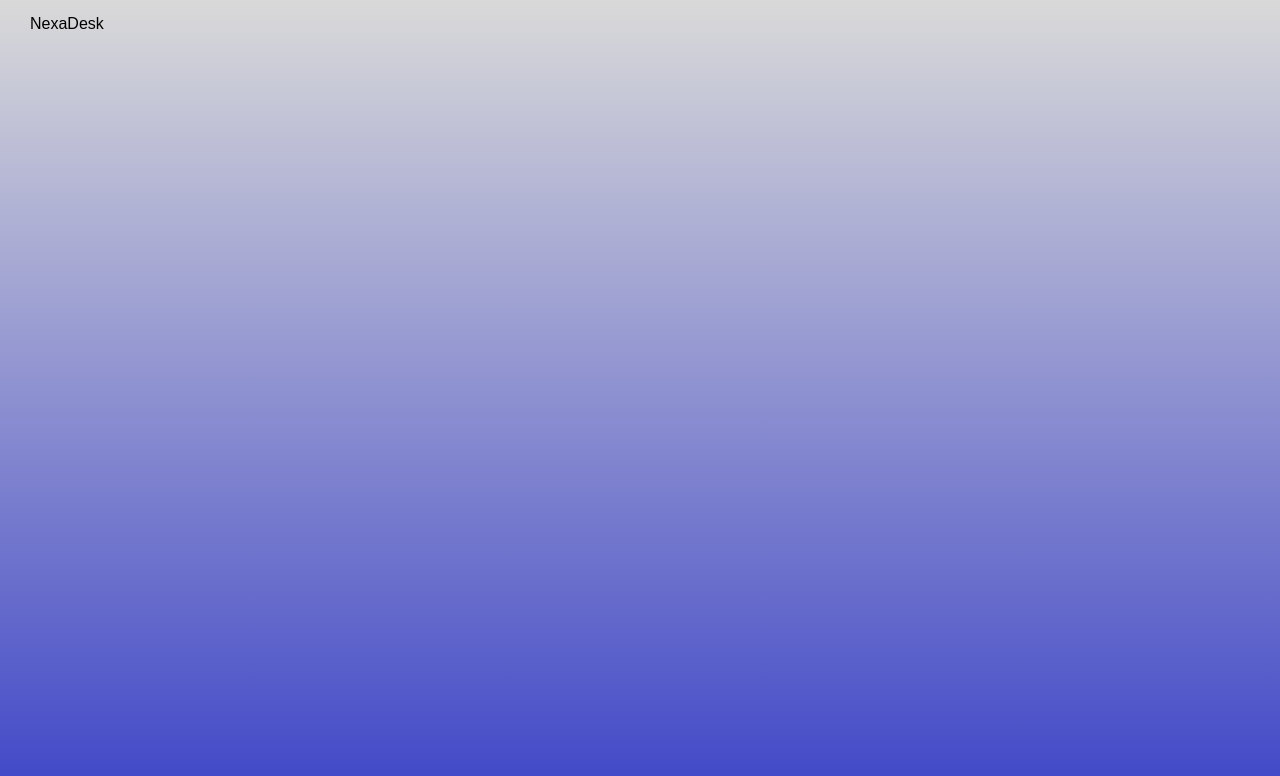
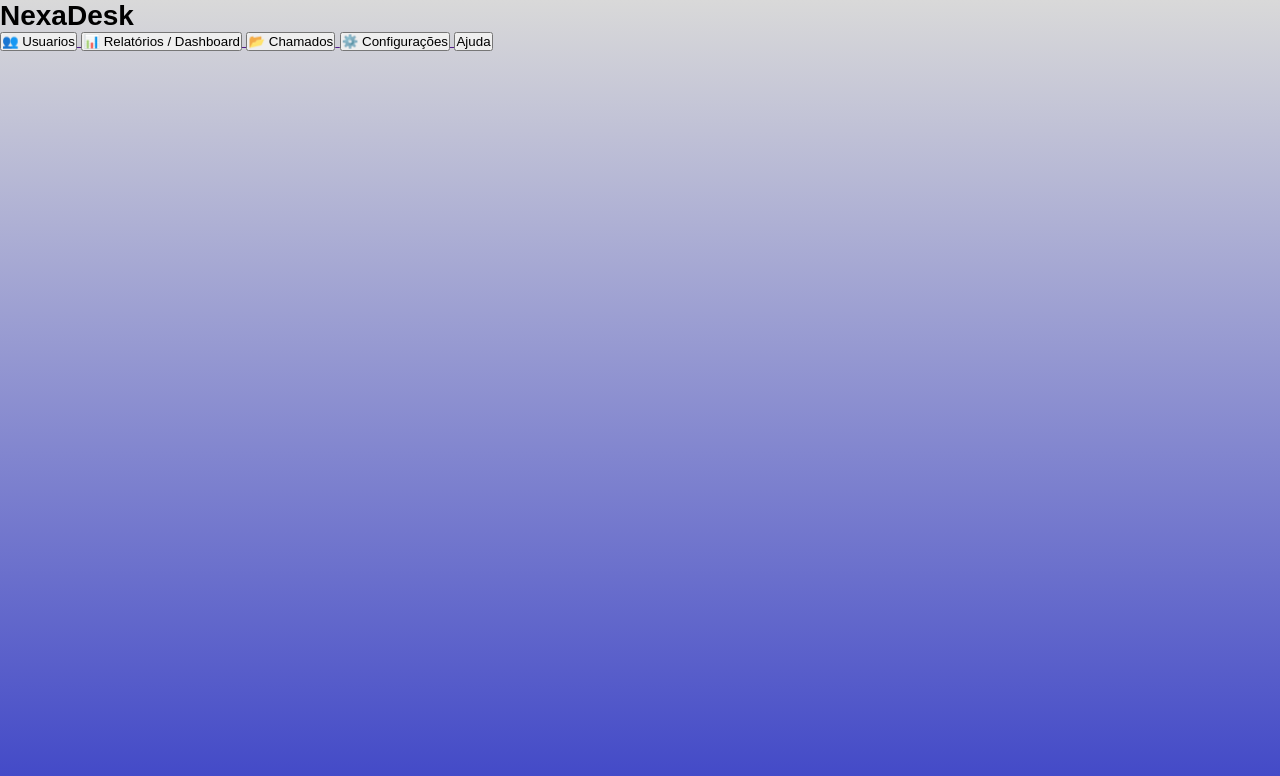
Before and after one commit to Progale123/tcc, a plain HTML site: page Principal/ADM.html in a window 1280 px wide. Drawn offline with Linux system fonts and the light colour scheme; files that its build step writes are made by us from their sources.

Commit message:
tela principal de adm foi gerada

```diff
--- a/Principal/ADM.html
+++ b/Principal/ADM.html
@@ -1,13 +1,34 @@
 <!DOCTYPE html>
-<html lang="pt-br">
-<head>
+ <html lang="pt-br">
+  <head>
     <meta charset="UTF-8">
     <meta name="viewport" content="width=device-width, initial-scale=1.0">
     <link rel="stylesheet" href="style.css">
-    <title>ADM</title>
-</head>
-<body>
-   <div class="topo">NexaDesk</div>
-   <div class=""></div>
-</body>
+    <title>Olá ADM</title>
+  </head>
+  <body>
+    <div class="logo">NexaDesk</div>
+    <div class="bord">
+      <div class="botões">
+        <a href="">
+            <button>👥 Usuarios</button>
+        </a>
+        <a href="">
+            <button>📊 Relatórios / Dashboard</button>
+        </a>
+        <a href="">
+            <button>📂 Chamados</button>
+        </a>
+        <a href="">
+            <button>⚙️ Configurações</button>
+        </a>
+        <a href="">
+            <button>Ajuda</button>
+        </a>
+      </div>
+   </div>
+   <div class="bloco">
+
+   </div>
+  </body>
 </html>
```
